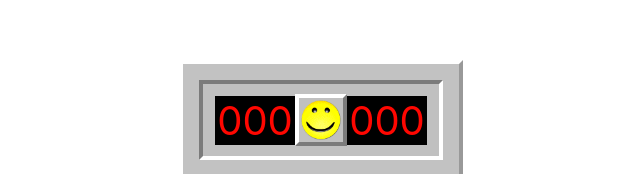
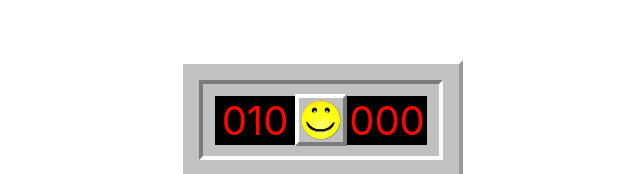
Before and after one commit to libera13/minesweeper-react-ts, a React (Create React App) app: page / in a window 1280 px wide. Shown: the part 160-334 px from the top of the page, without its empty margins (319-959 px from the left). Built offline with nearby package versions, Linux system fonts and the light colour scheme.

Commit message:
add flags/bombs counter

```diff
--- a/src/components/App/index.tsx
+++ b/src/components/App/index.tsx
@@ -4,50 +4,74 @@ import { generateCells } from "../../utils";
 import Button from "../Button";
 import FaceHappy from "../../assets/FaceHappy.png";
 import FaceOFace from "../../assets/FaceOFace.png";
-import FaceWon from "../../assets/FaceWon.png";
-import FaceLose from "../../assets/FaceLose.png";
 import "./App.scss";
-import {CellState} from "../../types";
+import { CellState, CellValue } from "../../types";
+import { NUM_OF_BOMBS } from "../../constants";
 
 const App: React.FunctionComponent = () => {
   const [cells, setCells] = useState(generateCells());
   const [face, setFace] = useState(FaceHappy);
   const [time, setTime] = useState(0);
   const [live, setLive] = useState(false);
+  const [bombCounter, setBombCounter] = useState(NUM_OF_BOMBS);
 
+  // handle face change on click
   const handleMouseDown = () => {
     setFace(FaceOFace);
   };
   const handleMouseUp = () => {
     setFace(FaceHappy);
   };
+  // handle cell click
   const handleCellClick = (rowParam: number, colParam: number) => (): void => {
-    console.log(rowParam, colParam);
     // start game
     if (!live) {
       setLive(true);
+      // TODO make sure that first click will not be bomn
+    }
+    const currentCells = cells.slice();
+    const currentCell = cells[rowParam][colParam];
+
+    if ([CellState.flag, CellState.clicked].includes(currentCell.state)) {
+      return;
+    }
+
+    if (currentCell.value === CellValue.bomb) {
+      // TODO take care of this
+    } else if (currentCell.value === CellValue.none) {
+      //    TODO open everything
+    } else {
+      currentCells[rowParam][colParam].state = CellState.clicked;
+      setCells(currentCells);
     }
   };
+  // handle add flag click
   const handleCellContext = (rowParam: number, colParam: number) => (
     e: React.MouseEvent<HTMLDivElement, MouseEvent>
   ): void => {
-    e.preventDefault()
-    const currentCells = cells.slice()
-    const currentCell = cells[rowParam][colParam]
-    // start game
+    e.preventDefault();
+    const currentCells = [...cells];
+    const currentCell = cells[rowParam][colParam];
+
+    if (!live) {
+      return;
+    }
     if (currentCell.state === CellState.notClicked) {
       // currentCell.state = CellState.flag
-      currentCells[rowParam][colParam].state = CellState.flag
-      setCells(currentCells)
+      currentCells[rowParam][colParam].state = CellState.flag;
+      setCells(currentCells);
+      setBombCounter(bombCounter - 1);
     } else if (currentCell.state === CellState.flag) {
       // currentCell.state = CellState.notClicked
-      currentCells[rowParam][colParam].state = CellState.notClicked
-      setCells(currentCells)
+      currentCells[rowParam][colParam].state = CellState.notClicked;
+      setCells(currentCells);
+      setBombCounter(bombCounter + 1);
     }
   };
 
+  // Set Timer
   useEffect(() => {
-    if (live) {
+    if (live && time < 999) {
       const timer = setInterval(() => {
         setTime(time + 1);
       }, 1000);
@@ -65,7 +89,6 @@ const App: React.FunctionComponent = () => {
     }
   };
 
-  console.log(cells);
   const renderCells = (): React.ReactNode => {
     return cells.map((row, rowIndex) =>
       row.map((cell, colIndex) => {
@@ -87,7 +110,7 @@ const App: React.FunctionComponent = () => {
   return (
     <div className={"App"}>
       <div className="Header">
-        <NumberDisplay value={0} />
+        <NumberDisplay value={bombCounter} />
         <div className="Face" onClick={handleFaceClick}>
           <img src={face} alt="" />
         </div>
--- a/src/components/NumberDisplay/index.tsx
+++ b/src/components/NumberDisplay/index.tsx
@@ -9,7 +9,11 @@ const NumberDisplay: React.FunctionComponent<NumberDisplayProps> = ({
   value,
 }) => {
   return (
-      <div className={"NumberDisplay"}>{value.toString().padStart(3, "0")}</div>
+    <div className={"NumberDisplay"}>
+      {value >= 0
+        ? value.toString().padStart(3, "0")
+        : `- ${Math.abs(value).toString().padStart(2, "0")}`}
+    </div>
   );
 };
 
```
